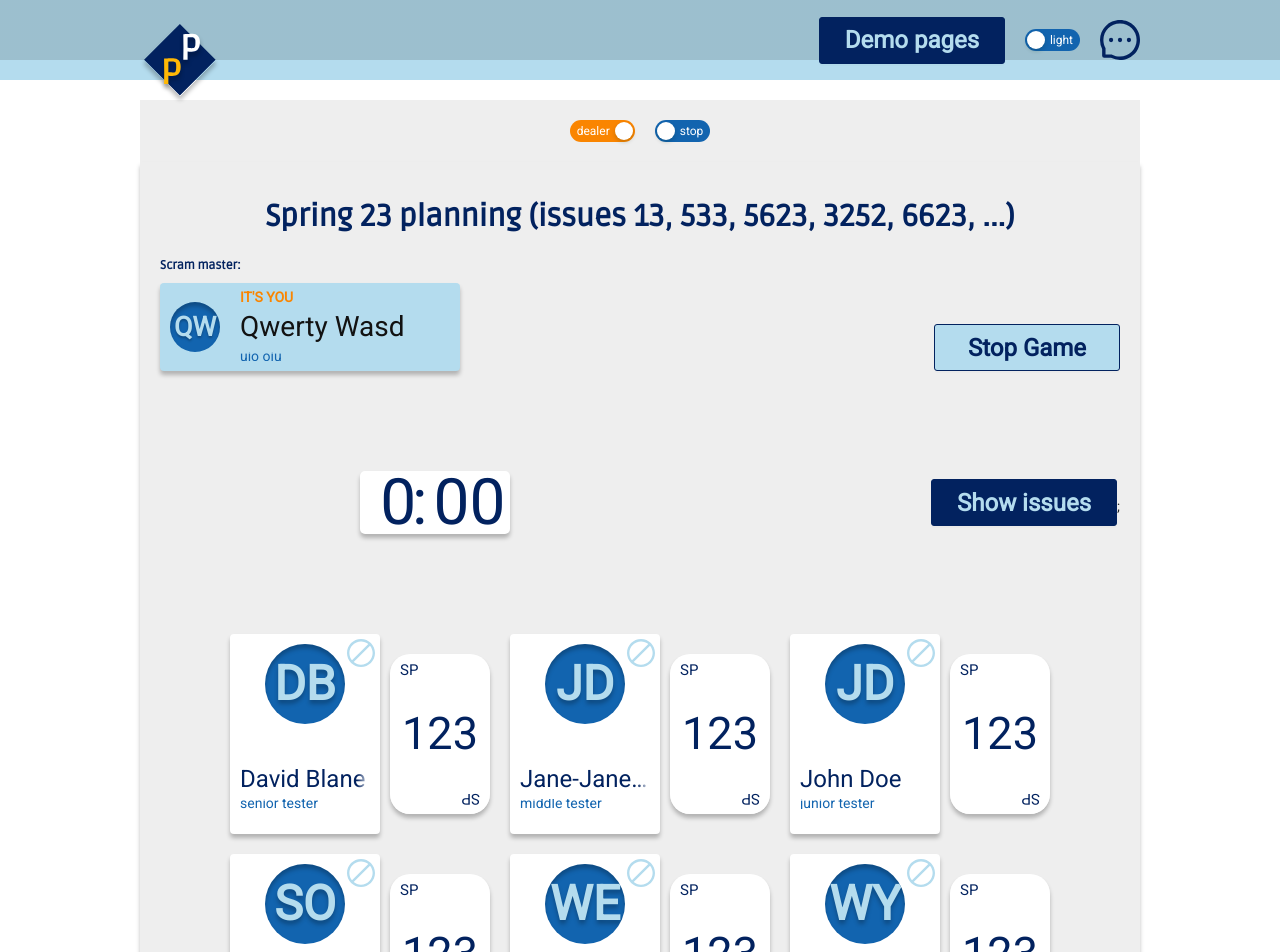
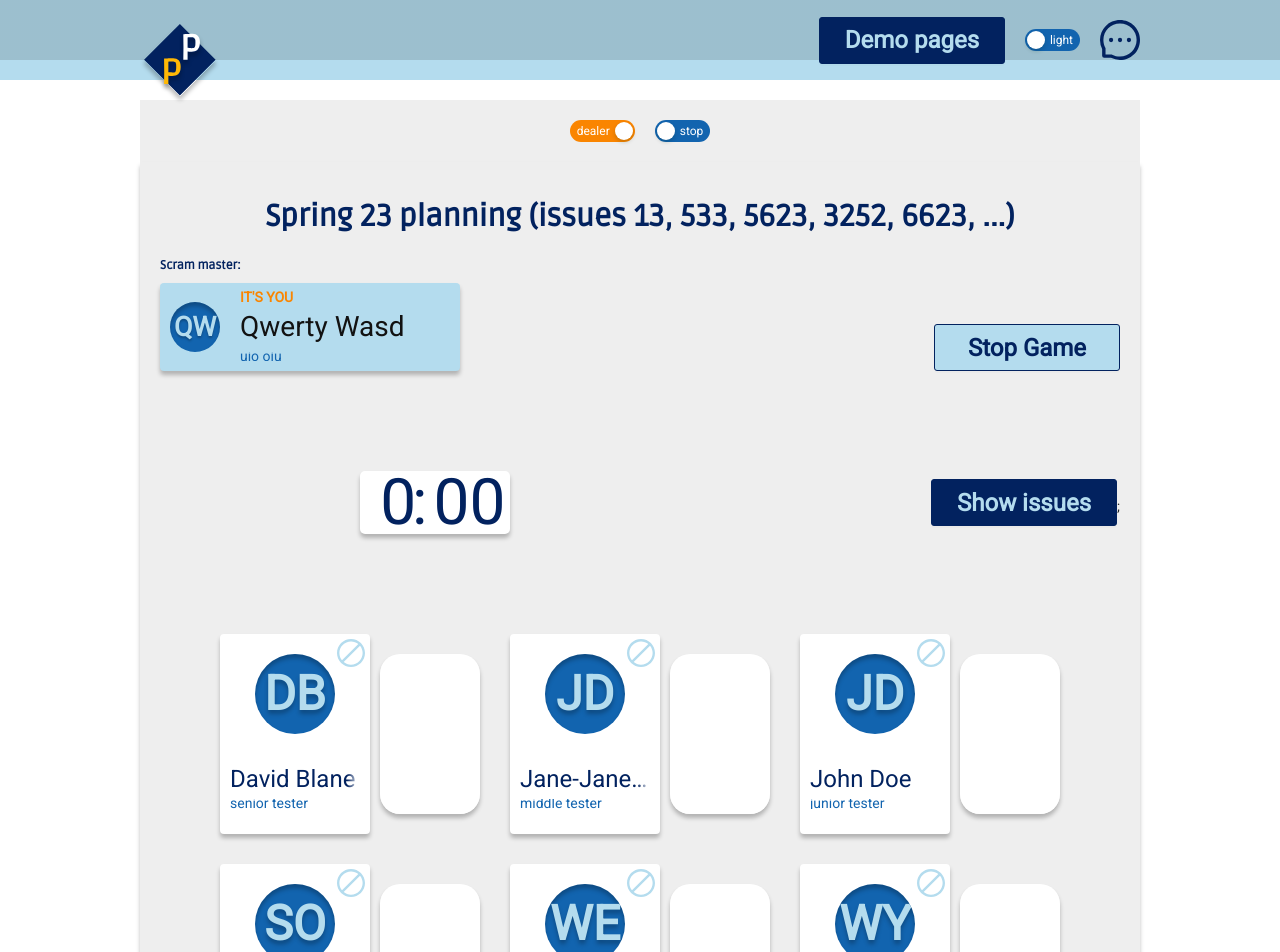
Before and after one commit to fronte-finem/RSS_React-2021Q3_Team-33_Pointing-Poker, a React (Vite) app: page /demo/game in a window 1280 px wide. Shown: the top 952 px of the page. Built offline with nearby package versions, Linux system fonts and the light colour scheme.

Commit message:
feat: add different types of game-cards for user-progress

```diff
--- /dev/null
+++ b/client/src/components/pages/game/users/game-card-round.tsx
@@ -0,0 +1,53 @@
+import React from 'react';
+import { observer } from 'mobx-react-lite';
+import {
+  GameCardBase,
+  GameCardProps,
+} from '@client/components/shared/game-card/game-card';
+import { isNoneScore } from '@shared/api-types/game-card-settings';
+import { GameCardFront } from '@client/components/shared/game-card/game-card-front';
+import { LogoSvg } from '@client/components/app/header/logo';
+import { useStateService } from '@client/providers/state-service';
+
+export const GameCardRoundResult = observer(
+  ({ score, className }: GameCardProps) => {
+    const { gameState } = useStateService();
+
+    const front = isNoneScore(score) ? (
+      <div>{gameState.currentIssue ? '😴' : ''}</div>
+    ) : (
+      <GameCardFront score={score} />
+    );
+
+    return (
+      <GameCardBase className={className} front={front} back={<LogoSvg />} />
+    );
+  }
+);
+
+export const GameCardLogos = observer(
+  ({ className }: { className?: string }) => {
+    const side = (
+      <GameCardBase
+        front={<LogoSvg />}
+        back={<LogoSvg />}
+        className={className}
+      />
+    );
+    return <GameCardBase className={className} front={side} back={side} />;
+  }
+);
+
+export const GameCardUserThinking = observer(
+  ({ className }: { className?: string }) => {
+    const side = <div>🤔</div>;
+    return <GameCardBase className={className} front={side} back={side} />;
+  }
+);
+
+export const GameCardUserDecided = observer(
+  ({ className }: { className?: string }) => {
+    const side = <div>👌</div>;
+    return <GameCardBase className={className} front={side} back={side} />;
+  }
+);
--- a/client/src/components/pages/game/users/user-progress.styles.tsx
+++ b/client/src/components/pages/game/users/user-progress.styles.tsx
@@ -1,6 +1,11 @@
-import styled from 'styled-components';
-import { GameCard } from '@client/components/shared/game-card/game-card';
+import styled, { css, keyframes } from 'styled-components';
 import { UserCard } from '@client/components/shared/user-card/user-card';
+import {
+  GameCardUserThinking,
+  GameCardRoundResult,
+  GameCardUserDecided,
+  GameCardLogos,
+} from '@client/components/pages/game/users/game-card-round';
 
 export const ProgressPair = styled.div`
   display: flex;
@@ -15,6 +20,7 @@ export const StyledUserCard = styled(UserCard)`
   --user-card-controls-padding: 5px;
   --user-card-font-size-name: 1.2em;
   --user-card-name-wrap: initial;
+  --user-card-avatar-align-v: flex-end;
 
   && {
     grid-template-columns: 1fr;
@@ -26,10 +32,40 @@ export const StyledUserCard = styled(UserCard)`
   }
 `;
 
-export const StyledGameCard = styled(GameCard)`
+const rotate = keyframes`
+  0% {
+    transform: rotate3d(0, 1, 0, 0turn);
+  }
+  100% {
+    transform: rotate3d(0, 1, 0, 1turn);
+  }
+`;
+
+const customGameCard = css`
   --game-card-width: 100px;
   --game-card-height: 160px;
   --game-card-score-font-size: 45px;
   --game-card-score-name-font-size: 15px;
   --game-card-score-name-offset-h: 10px;
 `;
+
+export const StyledGameCardRoundResult = styled(GameCardRoundResult)`
+  ${customGameCard};
+`;
+
+export const StyledGameCardUserDecided = styled(GameCardUserDecided)`
+  ${customGameCard};
+  --game-card-flip: 180deg;
+`;
+
+export const StyledGameCardUserThinking = styled(GameCardUserThinking)`
+  ${customGameCard};
+  --delay: ${() => `${Math.random().toFixed(3)}s`};
+  --game-card-animation: 1s ${rotate} var(--delay) infinite linear;
+`;
+
+export const StyledGameCardLogos = styled(GameCardLogos)`
+  ${customGameCard};
+  --delay: ${() => `${Math.random().toFixed(3)}s`};
+  --game-card-animation: 1s ${rotate} var(--delay) infinite linear;
+`;
--- a/client/src/components/pages/game/users/user-progress.tsx
+++ b/client/src/components/pages/game/users/user-progress.tsx
@@ -1,9 +1,12 @@
 import { UserFE } from '@client/services/game-state';
 import { observer } from 'mobx-react-lite';
 import React from 'react';
+import { useStateService } from '@client/providers/state-service';
 import {
+  StyledGameCardUserThinking,
+  StyledGameCardUserDecided,
   ProgressPair,
-  StyledGameCard,
+  StyledGameCardRoundResult,
   StyledUserCard,
 } from './user-progress.styles';
 
@@ -12,11 +15,28 @@ interface Props {
 }
 
 export const UserProgress = observer(function UserProgress({ user }: Props) {
+  const { gameState } = useStateService();
+
   if (!user) return null;
+
+  const isInProgress = gameState.isInProgress(user.id);
+
+  let card: JSX.Element | undefined;
+
+  if (gameState.roundRun) {
+    card = isInProgress ? (
+      <StyledGameCardUserThinking />
+    ) : (
+      <StyledGameCardUserDecided />
+    );
+  } else {
+    card = <StyledGameCardRoundResult score={gameState.getScore(user.id)} />;
+  }
+
   return (
     <ProgressPair key={user.id}>
       <StyledUserCard user={user} avatarSize={80} />
-      <StyledGameCard score={123} />
+      {card}
     </ProgressPair>
   );
 });
--- a/client/src/components/pages/game/users/users.styles.tsx
+++ b/client/src/components/pages/game/users/users.styles.tsx
@@ -9,5 +9,5 @@ export const StyledUsers = styled.div`
   justify-content: center;
   justify-items: center;
   align-items: center;
-  grid-gap: 20px;
+  grid-gap: 30px;
 `;
--- /dev/null
+++ b/client/src/components/shared/game-card/game-card-front.tsx
@@ -0,0 +1,21 @@
+import React from 'react';
+import { observer } from 'mobx-react-lite';
+import {
+  CardScore,
+  ExtraScoreKind,
+} from '@shared/api-types/game-card-settings';
+import { CoffeeOutlined } from '@ant-design/icons';
+import { StyledCardScore } from './game-card-styles';
+import { ScoreName } from './score-name';
+
+export const GameCardFront = observer(({ score }: { score: CardScore }) => {
+  return (
+    <>
+      <StyledCardScore>
+        {score === ExtraScoreKind.COFFEE ? <CoffeeOutlined /> : score}
+      </StyledCardScore>
+      <ScoreName score={score} top />
+      <ScoreName score={score} />
+    </>
+  );
+});
--- a/client/src/components/shared/game-card/game-card-styles.tsx
+++ b/client/src/components/shared/game-card/game-card-styles.tsx
@@ -11,7 +11,6 @@ export const CardContainer = styled.div`
 
 export const StyledCard = styled.div`
   --ease-out-back: cubic-bezier(0.68, -0.55, 0.265, 1.55);
-  --flip: 0deg;
 
   position: relative;
   width: 100%;
@@ -24,12 +23,13 @@ export const StyledCard = styled.div`
   cursor: pointer;
   pointer-events: var(--pointer-events);
 
-  transform: rotate3d(0, 1, 0, var(--flip));
+  transform: rotate3d(0, 1, 0, var(--game-card-flip, 0deg));
   transition: box-shadow 200ms, all 300ms, transform 500ms;
   transition-timing-function: linear, linear, ease;
 
+  animation: var(--game-card-animation, unset);
+
   &:hover {
-    --flip: 180deg;
     box-shadow: 8px 8px 8px rgba(47, 16, 185, 0.25);
 
     & svg {
@@ -47,6 +47,8 @@ export const StyledCardSide = styled.div`
   border-radius: inherit;
   overflow: hidden;
   backface-visibility: hidden;
+
+  font-size: var(--game-card-score-font-size, 50px);
 `;
 
 export const StyledFrontSide = styled(StyledCardSide)`
@@ -71,6 +73,4 @@ export const StyledBackSide = styled(StyledCardSide)`
 
   color: ${({ theme }) => theme.gameCard.bg};
   background-color: ${({ theme }) => theme.gameCard.fg};
-
-  font-size: var(--game-card-score-font-size, 50px);
 `;
--- a/client/src/components/shared/game-card/game-card.tsx
+++ b/client/src/components/shared/game-card/game-card.tsx
@@ -1,43 +1,45 @@
 import React from 'react';
-import { CoffeeOutlined } from '@ant-design/icons';
-import {
-  CardScore,
-  ExtraScoreKind,
-} from '@shared/api-types/game-card-settings';
 import { observer } from 'mobx-react-lite';
+import { CardScore } from '@shared/api-types/game-card-settings';
 import { LogoSvg } from '@client/components/app/header/logo';
-import styled from 'styled-components';
+import { GameCardFront } from './game-card-front';
 import {
   CardContainer,
   StyledBackSide,
   StyledCard,
-  StyledCardScore,
   StyledFrontSide,
 } from './game-card-styles';
-import { ScoreName } from './score-name';
 
-export interface Props {
+export interface GameCardBaseProps {
+  front?: JSX.Element | null;
+  back?: JSX.Element | null;
+  className?: string;
+}
+
+export const GameCardBase = observer(
+  ({ front, back, className }: GameCardBaseProps) => {
+    return (
+      <CardContainer className={className}>
+        <StyledCard>
+          <StyledFrontSide>{front}</StyledFrontSide>
+          <StyledBackSide>{back}</StyledBackSide>
+        </StyledCard>
+      </CardContainer>
+    );
+  }
+);
+
+export interface GameCardProps {
   score: CardScore;
   className?: string;
 }
 
-const BackLogo = styled(LogoSvg)``;
-
-export const GameCard = observer(({ score, className }: Props) => {
+export const GameCard = observer(({ score, className }: GameCardProps) => {
   return (
-    <CardContainer className={className}>
-      <StyledCard>
-        <StyledFrontSide>
-          <StyledCardScore>
-            {score === ExtraScoreKind.COFFEE ? <CoffeeOutlined /> : score}
-          </StyledCardScore>
-          <ScoreName score={score} top />
-          <ScoreName score={score} />
-        </StyledFrontSide>
-        <StyledBackSide>
-          <BackLogo />
-        </StyledBackSide>
-      </StyledCard>
-    </CardContainer>
+    <GameCardBase
+      className={className}
+      front={<GameCardFront score={score} />}
+      back={<LogoSvg />}
+    />
   );
 });
```
